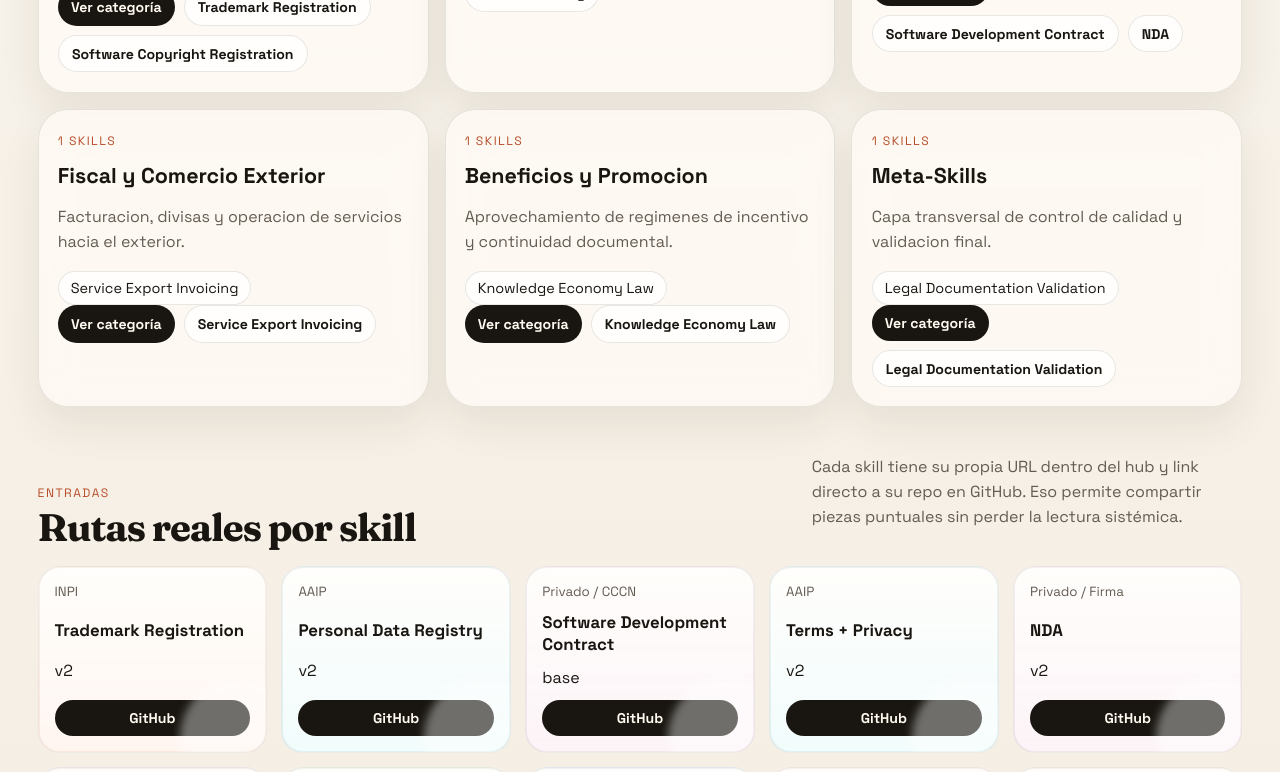
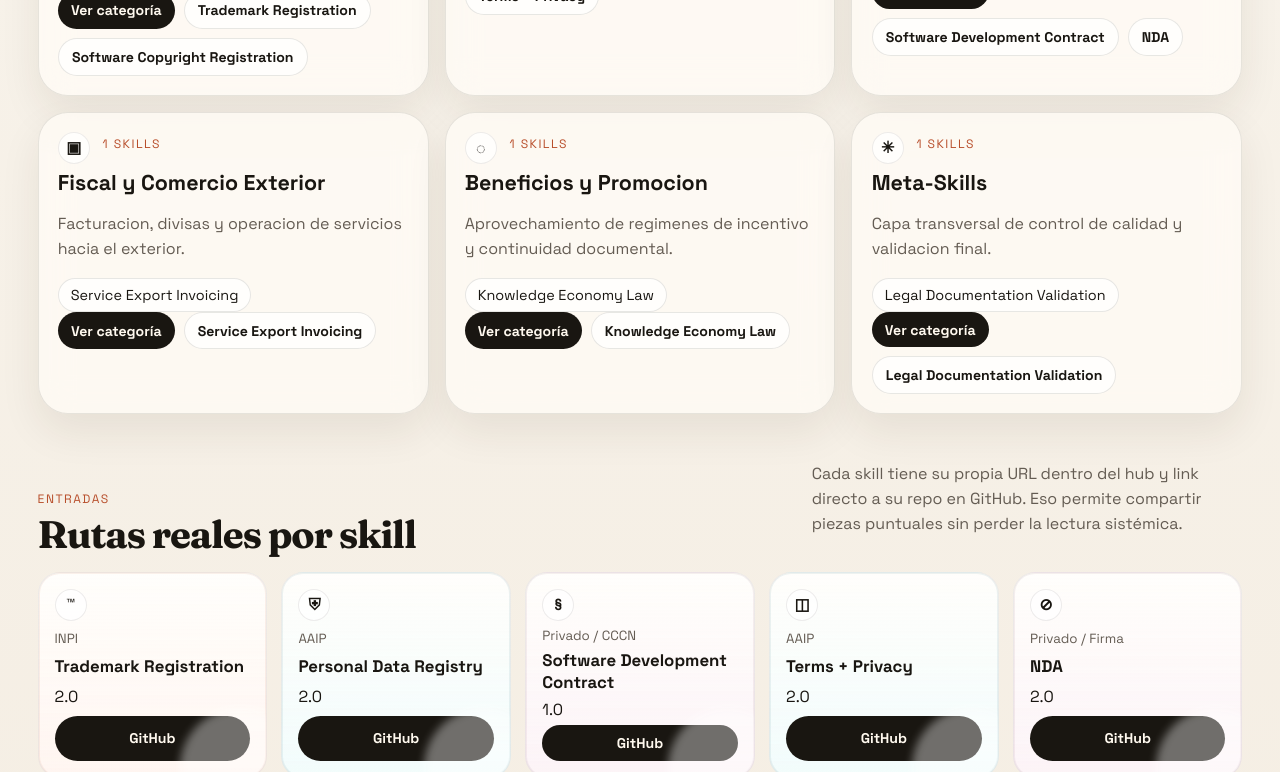
Before and after one commit to elpelaflow/Skills-Ecosystem-Hub-AR, a React (Vite) app: page / in a window 1280 px wide. Shown: the part 1380-2152 px from the top of the page. Built offline with nearby package versions, Linux system fonts and the light colour scheme.

Commit message:
Add icons and visual status metadata

```diff
--- a/src/App.jsx
+++ b/src/App.jsx
@@ -9,6 +9,7 @@ import {
   useParams,
 } from "react-router-dom";
 import {
+  categoryIcons,
   categorySlugs,
   categorySummaries,
   getRelatedSkills,
@@ -107,6 +108,7 @@ function HomePage() {
                 style={{ "--sheet-rotate": `${index % 2 === 0 ? -3 : 3}deg`, "--sheet-shift": `${index * 10}px` }}
               >
                 <Link className="sheet-card-link" to={`/skills/${skill.slug}`}>
+                  <span className="skill-icon-sheet">{skill.icon}</span>
                   <span>{skill.category}</span>
                   <strong>{skill.name}</strong>
                 </Link>
@@ -128,7 +130,10 @@ function HomePage() {
         <div className="category-grid">
           {Object.entries(categorySummaries).map(([name, summary]) => (
             <article className="category-card" key={name}>
-              <span className="panel-label">{skills.filter((skill) => skill.category === name).length} skills</span>
+              <div className="category-card-topline">
+                <span className="category-icon">{categoryIcons[name]}</span>
+                <span className="panel-label">{skills.filter((skill) => skill.category === name).length} skills</span>
+              </div>
               <h3>{name}</h3>
               <p>{summary}</p>
               <div className="tag-strip">
@@ -169,9 +174,10 @@ function HomePage() {
           {skills.map((skill) => (
             <article className={`ribbon-card tone-${skill.color}`} key={skill.slug}>
               <Link className="ribbon-card-link" to={`/skills/${skill.slug}`}>
+                <span className="ribbon-icon">{skill.icon}</span>
                 <small>{skill.agency}</small>
                 <strong>{skill.name}</strong>
-                <span>{skill.maturity}</span>
+                <span>{skill.version}</span>
               </Link>
               <a className="mini-link" href={skill.repo} target="_blank" rel="noreferrer">
                 GitHub
@@ -290,9 +296,17 @@ function SkillPage() {
       <section className={`skill-hero tone-${skill.color}`}>
         <div className="skill-hero-copy">
           <p className="eyebrow">{skill.category}</p>
-          <h1 className="skill-title-hero">{skill.name}</h1>
+          <div className="hero-title-row">
+            <span className={`hero-skill-icon tone-${skill.color}`}>{skill.icon}</span>
+            <h1 className="skill-title-hero">{skill.name}</h1>
+          </div>
           <p className="hero-text">{skill.tagline}</p>
           <p className="skill-value">{skill.value}</p>
+          <div className="status-strip">
+            <span className="status-pill">{skill.status}</span>
+            <span className="status-pill subtle">{skill.version}</span>
+            <span className="status-pill subtle">{skill.agency}</span>
+          </div>
           <div className="hero-actions">
             <a className="button primary" href={skill.repo} target="_blank" rel="noreferrer">
               Ver repo en GitHub
@@ -305,6 +319,8 @@ function SkillPage() {
         <div className="skill-hero-meta">
           <MetaRow label="Organismo" value={skill.agency} />
           <MetaRow label="Marco" value={skill.law} />
+          <MetaRow label="Version" value={skill.version} />
+          <MetaRow label="Estado" value={skill.status} />
           <MetaRow label="Madurez" value={skill.maturity} />
           <MetaRow label="Tipo" value={skill.type} />
         </div>
@@ -372,7 +388,10 @@ function CategoriesPage() {
       <div className="category-grid">
         {Object.entries(categorySummaries).map(([name, summary]) => (
           <article className="category-card" key={name}>
-            <span className="panel-label">{skills.filter((skill) => skill.category === name).length} skills</span>
+            <div className="category-card-topline">
+              <span className="category-icon">{categoryIcons[name]}</span>
+              <span className="panel-label">{skills.filter((skill) => skill.category === name).length} skills</span>
+            </div>
             <h3>{name}</h3>
             <p>{summary}</p>
             <ul>
@@ -539,12 +558,19 @@ function SkillCard({ skill }) {
     <article className={`skill-card tone-${skill.color}`}>
       <Link className="skill-card-link" to={`/skills/${skill.slug}`}>
         <div className="skill-card-top">
-          <span>{skill.category}</span>
+          <span className="skill-card-kicker">
+            <span className="skill-card-icon">{skill.icon}</span>
+            {skill.category}
+          </span>
           <span>{skill.agency}</span>
         </div>
         <h3 className="skill-title">{skill.name}</h3>
         <p className="skill-tagline">{skill.tagline}</p>
         <p className="skill-microcopy">{skill.value}</p>
+        <div className="status-strip compact">
+          <span className="status-pill">{skill.status}</span>
+          <span className="status-pill subtle">{skill.version}</span>
+        </div>
         <div className="skill-tags">
           {skill.tags.slice(0, 4).map((tag) => (
             <span className="tag" key={tag}>
--- a/src/data/skills.js
+++ b/src/data/skills.js
@@ -7,6 +7,9 @@ export const skills = [
     agency: "INPI",
     law: "Ley de Marcas / INPI",
     maturity: "v2",
+    version: "2.0",
+    status: "Activa",
+    icon: "™",
     repo: "https://github.com/elpelaflow/Trademark-Registration-Skill-AR",
     audience: "Startups, productos digitales y estudios que necesitan proteger naming comercial.",
     value: "Reduce friccion en clase, descripcion y antecedentes antes de presentar en INPI.",
@@ -25,6 +28,9 @@ export const skills = [
     agency: "AAIP",
     law: "Ley 25.326",
     maturity: "v2",
+    version: "2.0",
+    status: "Activa",
+    icon: "⛨",
     repo: "https://github.com/elpelaflow/Personal-Data-Registry-Skill-AR",
     audience: "SaaS, apps, fintech y healthtech que tratan datos personales en Argentina.",
     value: "Ordena responsable, bases, seguridad y readiness de inspeccion sin improvisar compliance.",
@@ -43,6 +49,9 @@ export const skills = [
     agency: "Privado / CCCN",
     law: "CCCN + practica contractual",
     maturity: "base",
+    version: "1.0",
+    status: "Base",
+    icon: "§",
     repo: "https://github.com/elpelaflow/Software-Development-Contract-Skill-AR",
     audience: "Freelancers, software factories y startups que venden desarrollo a medida.",
     value: "Alinea alcance, pagos, aceptacion e IP antes de que el proyecto se vuelva ambiguo.",
@@ -61,6 +70,9 @@ export const skills = [
     agency: "AAIP",
     law: "Ley 25.326",
     maturity: "v2",
+    version: "2.0",
+    status: "Activa",
+    icon: "◫",
     repo: "https://github.com/elpelaflow/Terms-Privacy-Skill-AR",
     audience: "Apps web y mobile que necesitan publicar terminos y privacidad consistentes.",
     value: "Evita documentos mezclados o genericos y los ata al funcionamiento real del producto.",
@@ -79,6 +91,9 @@ export const skills = [
     agency: "Privado / Firma",
     law: "Ley 25.506 + CCCN",
     maturity: "v2",
+    version: "2.0",
+    status: "Activa",
+    icon: "⊘",
     repo: "https://github.com/elpelaflow/NDA-Skill-AR",
     audience: "Equipos que comparten info sensible, codigo, pricing o datasets antes de cerrar negocio.",
     value: "Normaliza alcance de confidencialidad, exclusiones y paquete de firma en idioma local.",
@@ -97,6 +112,9 @@ export const skills = [
     agency: "Privado / BCRA",
     law: "CCCN + entorno cripto",
     maturity: "v2",
+    version: "2.0",
+    status: "Activa",
+    icon: "⛓",
     repo: "https://github.com/elpelaflow/Smart-Contracts-Skill-AR",
     audience: "Equipos que quieren automatizar acuerdos sobre blockchain sin saltear capas legales.",
     value: "Separa lo que conviene automatizar de lo que todavia requiere control humano o regulatorio.",
@@ -115,6 +133,9 @@ export const skills = [
     agency: "Registro EDC",
     law: "Ley 27.506",
     maturity: "v2",
+    version: "2.0",
+    status: "Activa",
+    icon: "◌",
     repo: "https://github.com/elpelaflow/Knowledge-Economy-Law-Skill-AR",
     audience: "Empresas de software que buscan beneficios fiscales y evidencia para sostenerlos.",
     value: "Convierte elegibilidad difusa en un expediente tecnico y documental mas defendible.",
@@ -133,6 +154,9 @@ export const skills = [
     agency: "ARCA / BCRA",
     law: "Factura E + exterior y cambios",
     maturity: "v2",
+    version: "2.0",
+    status: "Activa",
+    icon: "$",
     repo: "https://github.com/elpelaflow/Service-Export-Invoicing-Skill-AR",
     audience: "Freelancers y empresas que exportan servicios y cobran del exterior.",
     value: "Baja errores caros en factura E, canal de cobro y lectura fiscal o cambiaria.",
@@ -151,6 +175,9 @@ export const skills = [
     agency: "DNDA",
     law: "Ley 11.723",
     maturity: "base",
+    version: "1.0",
+    status: "Base",
+    icon: "©",
     repo: "https://github.com/elpelaflow/Software-Copyright-Registration-Skill-AR",
     audience: "Equipos que necesitan documentar autoria, titularidad y existencia del software.",
     value: "Transforma un proyecto real en un expediente mas ordenado para registro ante DNDA.",
@@ -169,6 +196,9 @@ export const skills = [
     agency: "INPI",
     law: "Ley 24.481",
     maturity: "base",
+    version: "1.0",
+    status: "Base",
+    icon: "✦",
     repo: "https://github.com/elpelaflow/Patent-Application-Preparation-Skill-AR",
     audience: "Equipos con innovacion tecnica que necesitan enmarcarla como invencion defendible.",
     value: "Ayuda a pasar de arquitectura o codigo a una narrativa tecnica inicial de patente.",
@@ -187,6 +217,9 @@ export const skills = [
     agency: "Transversal",
     law: "QA documental",
     maturity: "base",
+    version: "1.0",
+    status: "Base",
+    icon: "✓",
     repo: "https://github.com/elpelaflow/Legal-Documentation-Validation-Skill-AR",
     audience: "Cualquier flujo anterior que necesite control final de localizacion, formato y referencias.",
     value: "Funciona como capa de QA para detectar arrastres extranjeros y errores de forma argentinos.",
@@ -206,6 +239,15 @@ export const categorySummaries = {
   "Fiscal y Comercio Exterior": "Facturacion, divisas y operacion de servicios hacia el exterior.",
   "Beneficios y Promocion": "Aprovechamiento de regimenes de incentivo y continuidad documental.",
   "Meta-Skills": "Capa transversal de control de calidad y validacion final.",
+};
+
+export const categoryIcons = {
+  "Propiedad Intelectual": "◈",
+  "Compliance y Datos": "◎",
+  Contratos: "◇",
+  "Fiscal y Comercio Exterior": "▣",
+  "Beneficios y Promocion": "◌",
+  "Meta-Skills": "✳",
 };
 
 export const categorySlugs = {
--- a/src/styles.css
+++ b/src/styles.css
@@ -331,6 +331,27 @@ h2 {
   gap: 0.35rem;
 }
 
+.skill-icon-sheet,
+.ribbon-icon,
+.skill-card-icon,
+.category-icon,
+.hero-skill-icon {
+  display: inline-grid;
+  place-items: center;
+  width: 2rem;
+  height: 2rem;
+  border-radius: 999px;
+  background: rgba(255, 255, 255, 0.74);
+  border: 1px solid rgba(25, 22, 17, 0.08);
+  font-weight: 700;
+}
+
+.hero-skill-icon {
+  width: 3.1rem;
+  height: 3.1rem;
+  font-size: 1.2rem;
+}
+
 .sheet-card:nth-child(1) { top: 10%; left: 4%; }
 .sheet-card:nth-child(2) { top: 22%; left: 27%; }
 .sheet-card:nth-child(3) { top: 40%; left: 12%; }
@@ -385,6 +406,13 @@ h2 {
 .category-card h3 {
   margin: 0.3rem 0 0.65rem;
   font-size: 1.34rem;
+}
+
+.category-card-topline,
+.hero-title-row {
+  display: flex;
+  align-items: center;
+  gap: 0.8rem;
 }
 
 .category-card ul {
@@ -571,6 +599,12 @@ h2 {
   line-height: 1.55;
 }
 
+.skill-card-kicker {
+  display: inline-flex;
+  align-items: center;
+  gap: 0.45rem;
+}
+
 .skill-microcopy,
 .skill-value {
   margin: 0 0 1rem;
@@ -584,6 +618,36 @@ h2 {
 
 .skill-value {
   max-width: 58ch;
+}
+
+.status-strip {
+  display: flex;
+  flex-wrap: wrap;
+  gap: 0.55rem;
+  margin: 0.2rem 0 1rem;
+}
+
+.status-strip.compact {
+  margin: 0 0 1rem;
+}
+
+.status-pill {
+  display: inline-flex;
+  align-items: center;
+  justify-content: center;
+  min-height: 2rem;
+  padding: 0.42rem 0.72rem;
+  border-radius: 999px;
+  background: var(--ink);
+  color: #fff8ee;
+  font-size: 0.84rem;
+  font-weight: 700;
+}
+
+.status-pill.subtle {
+  background: rgba(255, 255, 255, 0.72);
+  color: var(--ink);
+  border: 1px solid rgba(25, 22, 17, 0.08);
 }
 
 .skill-hero {
```
